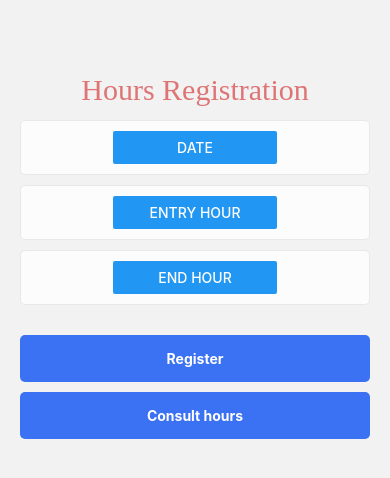
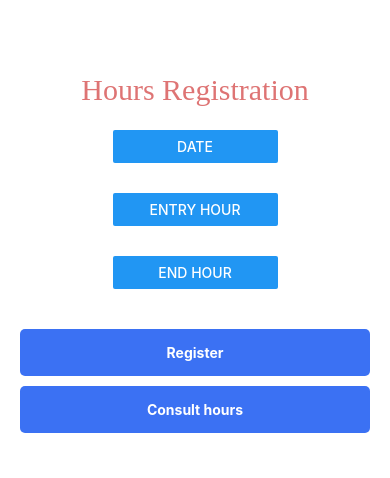
Before and after one commit to jsolano0112/App-react-native, a React Native app: screen /Home in a window 390 px wide. Shown: the top 478 px of the page. Built offline with nearby package versions, Linux system fonts and the light colour scheme.

Commit message:
Modify styles

```diff
--- a/src/components/CustomInputDate/CustomInputDate.js
+++ b/src/components/CustomInputDate/CustomInputDate.js
@@ -55,20 +55,15 @@ const CustomInputDate = () => {
 
 const styles = StyleSheet.create({
   container: {
-    backgroundColor: '#FDFCFC',
     width: '100%',
-    borderColor: '#e8e8e8',
-    borderWidth: 1,
-    borderRadius: 5,
+    borderColor: '#FFFFFF',
     paddingHorizontal: 10,
     marginVertical: 5,
     alignItems: 'center',
   },
   label: {
-    backgroundColor: '#e8e8e8',
     width: '100%',
     borderRadius: 5,
-    fontWeight: 'bold',
     fontSize: 20,
     paddingHorizontal: 10,
     marginVertical: 5,
--- a/src/components/CustomInputHour/CustomInputHour.js
+++ b/src/components/CustomInputHour/CustomInputHour.js
@@ -49,20 +49,15 @@ const CustomInputHour = ({ title, name, control }) => {
 
 const styles = StyleSheet.create({
   container: {
-    backgroundColor: '#FDFCFC',
     width: '100%',
-    borderColor: '#e8e8e8',
-    borderWidth: 1,
-    borderRadius: 5,
+    borderColor: '#FFFFFF',
     paddingHorizontal: 10,
     marginVertical: 5,
     alignItems: 'center',
   },
   label: {
-    backgroundColor: '#e8e8e8',
     width: '100%',
     borderRadius: 5,
-    fontWeight: 'bold',
     fontSize: 20,
     paddingHorizontal: 10,
     marginVertical: 5,
--- a/src/screens/HomeScreen/HomeScreen.js
+++ b/src/screens/HomeScreen/HomeScreen.js
@@ -50,6 +50,8 @@ const styles = StyleSheet.create({
   root: {
     alignItems: 'center',
     padding: 20,
+    backgroundColor: '#FFFFFF',
+    flex: 1,
   },
   title: {
     fontFamily: 'Metric-Regular',
```
